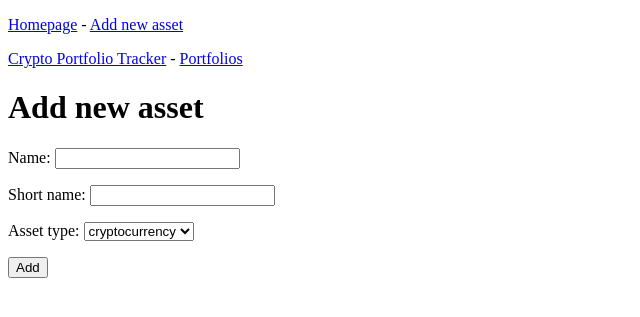
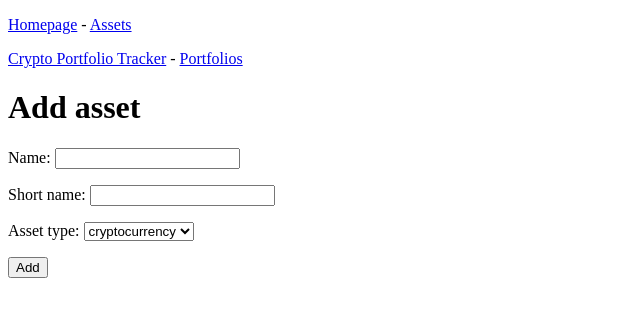
Before and after one commit to danlebedev/crypto_portfolio_tracker, a Django app: template main/templates/main/add_asset.html in a window 1280 px wide. Shown: the top 317 px of the page, without its empty margins (0-640 px from the left). Run offline with Django 4.2, Linux system fonts and the light colour scheme; the template is opened without the code that fills it: values that come from a table or form of the project are taken from there, others are empty.

Commit message:
add in main assets page & change index page & change no important in all templates

```diff
--- a/cptracker/templates/cptracker/add_portfolio.html
+++ b/cptracker/templates/cptracker/add_portfolio.html
@@ -5,7 +5,7 @@
 {% endblock title %}
 
 {% block content %}
-<h1>Add new portfolio</h1>
+<h1>Add portfolio</h1>
 <form method="post">
     {% csrf_token %}
     {{ form.as_p }}
--- a/cptracker/templates/cptracker/portfolios.html
+++ b/cptracker/templates/cptracker/portfolios.html
@@ -7,7 +7,7 @@
 {% block content %}
 <h1>
     Portfolios
-    <a href="{% url 'cptracker:add_portfolio' %}">Add new portfolio</a>
+    <a href="{% url 'cptracker:add_portfolio' %}">Add portfolio</a>
 </h1>
 <ul>
     {% for portfolio in portfolios %}
@@ -22,7 +22,7 @@
     </li>
     {% empty %}
     <li>
-        There are no entries...
+        There are no portfolios...
     </li>
     {% endfor %}
 </ul>
--- a/main/templates/layout/basic.html
+++ b/main/templates/layout/basic.html
@@ -7,7 +7,7 @@
     <body>
         <p>
             <a href="{% url 'main:index' %}">Homepage</a> -
-            <a href="{% url 'main:add_asset' %}">Add new asset</a>
+            <a href="{% url 'main:assets' %}">Assets</a>
         </p>
         <p>
             <a href="{% url 'cptracker:index' %}">Crypto Portfolio Tracker</a> -
--- a/main/templates/main/add_asset.html
+++ b/main/templates/main/add_asset.html
@@ -5,7 +5,7 @@
 {% endblock title %}
 
 {% block content %}
-<h1>Add new asset</h1>
+<h1>Add asset</h1>
 <form method="post">
     {% csrf_token %}
     {{ form.as_p }}
--- a/main/urls.py
+++ b/main/urls.py
@@ -8,5 +8,6 @@ urlpatterns = [
     # Homepage.
     path('', views.index, name='index'),
     # Assets
-    path('add/', views.AssetCreateView.as_view(), name='add_asset'),
+    path('assets/', views.assets, name='assets'),
+    path('assets/add/', views.AssetCreateView.as_view(), name='add_asset'),
 ]
```
Also changed, not shown: main/templates/main/assets.html (added, +23 -0 lines), main/templates/main/index.html (+3 -9 lines), main/views.py (+7 -2 lines).
